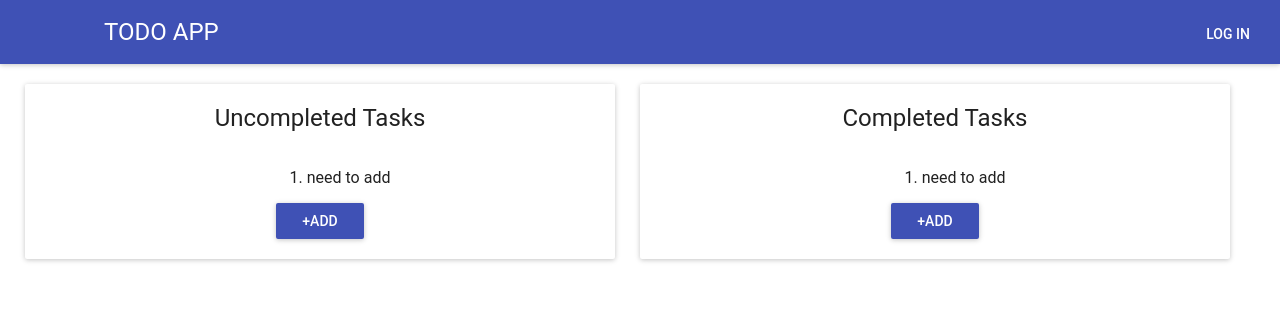
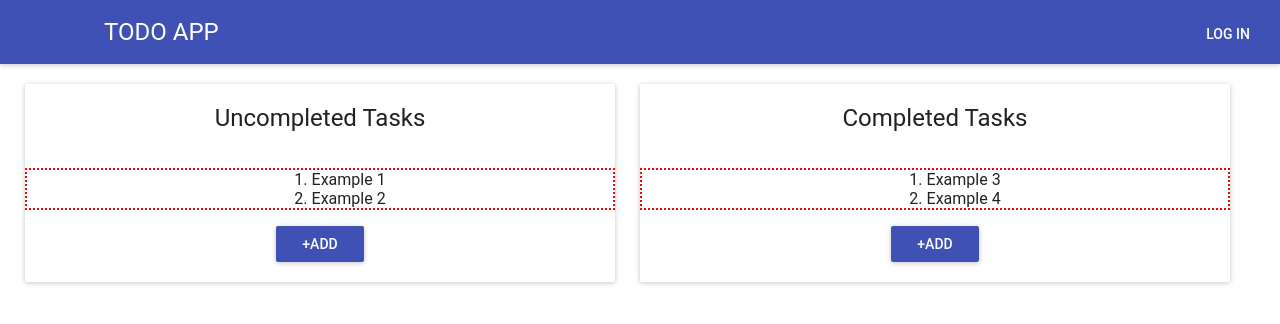
Before and after one commit to jjspetz/project-manager, a React (Create React App) app: page / in a window 1280 px wide. Shown: the top 324 px of the page. Built offline with nearby package versions, Linux system fonts and the light colour scheme; what react-tap-event-plugin would draw is missing.

Commit message:
added basic drag functinoality need drop

```diff
--- a/src/todo.css
+++ b/src/todo.css
@@ -7,4 +7,5 @@
 
 .card ol {
   list-style-position: inside;
+  border: 2px dotted red;
 }
--- a/src/todo.jsx
+++ b/src/todo.jsx
@@ -7,6 +7,8 @@ const style = {
   marginBottom: 20,
 };
 
+// add drop functions (basic script won't work)
+
 class Todo extends Component {
   render() {
     return (
@@ -14,7 +16,8 @@ class Todo extends Component {
         <Card className='card'>
           <CardTitle title="Uncompleted Tasks"/>
           <ol id='uTask' ondragover="allowDrop(event)" ondrop="drop(event)">
-            <li>need to add</li>
+            <li draggable="true" ondragstart="drag(event)">Example 1</li>
+            <li draggable="true" ondragstart="drag(event)">Example 2</li>
           </ol>
           <RaisedButton className='add' id='add' label='+Add' primary={true} style={style}/>
         </Card>
@@ -22,7 +25,8 @@ class Todo extends Component {
         <Card className='card'>
           <CardTitle title="Completed Tasks"/>
           <ol id='cTask' ondragover="allowDrop(event)" ondrop="drop(event)">
-            <li>need to add</li>
+            <li draggable="true" ondragstart="drag(event)">Example 3</li>
+            <li draggable="true" ondragstart="drag(event)">Example 4</li>
           </ol>
           <RaisedButton className='add' id='add' label='+Add' primary={true} style={style}/>
         </Card>
```
